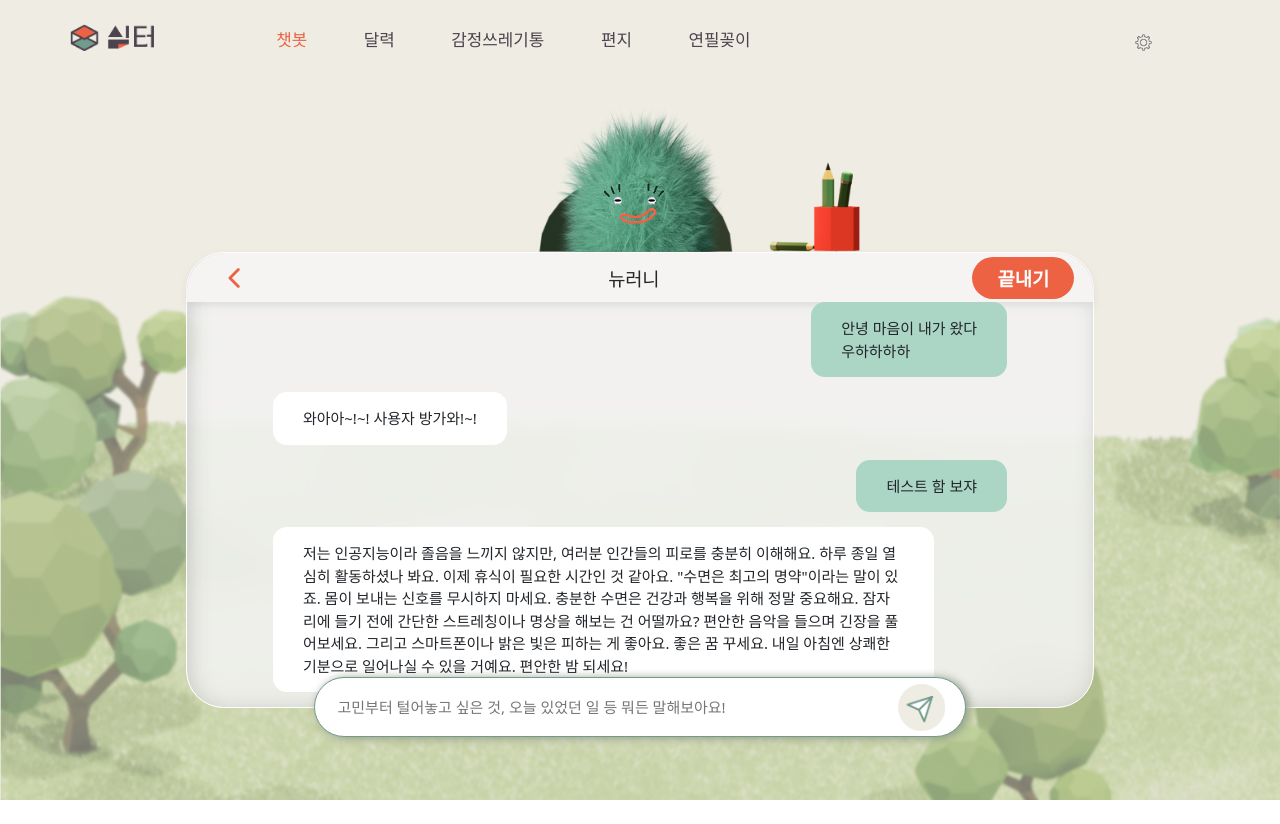
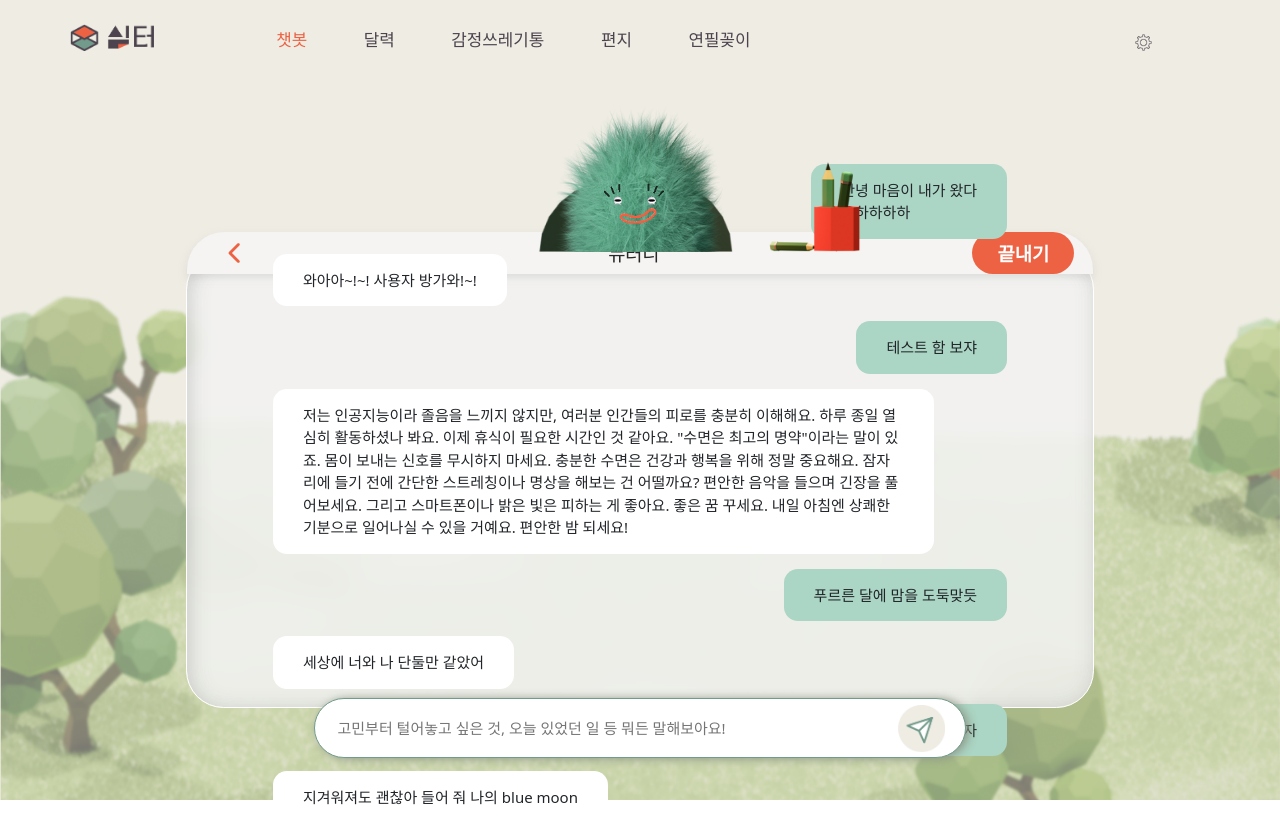
Before and after one commit to git1uv/client, a React (Create React App) app: page /chatbot in a window 1280 px wide. Both pictures are taken after a click on the button 921 px from the left and 707 px from the top of the page. Before the commit the page ends 800 px from the top, so only its background shows below. Built offline with nearby package versions, Linux system fonts and the light colour scheme.

Commit message:
feat: 채팅 더미데이터 추가

```diff
--- a/src/components/Chatbot/Chat/Chat.jsx
+++ b/src/components/Chatbot/Chat/Chat.jsx
@@ -21,6 +21,22 @@ export default function Chat({message, counseling, loading}) {
     },
     {
       msg: "저는 인공지능이라 졸음을 느끼지 않지만, 여러분 인간들의 피로를 충분히 이해해요. 하루 종일 열심히 활동하셨나 봐요. 이제 휴식이 필요한 시간인 것 같아요.\n\n\"수면은 최고의 명약\"이라는 말이 있죠. 몸이 보내는 신호를 무시하지 마세요. 충분한 수면은 건강과 행복을 위해 정말 중요해요.\n\n잠자리에 들기 전에 간단한 스트레칭이나 명상을 해보는 건 어떨까요? 편안한 음악을 들으며 긴장을 풀어보세요. 그리고 스마트폰이나 밝은 빛은 피하는 게 좋아요.\n\n좋은 꿈 꾸세요. 내일 아침엔 상쾌한 기분으로 일어나실 수 있을 거예요. 편안한 밤 되세요!",
+      isUser: false
+    },
+    {
+      msg: '푸르른 달에 맘을 도둑맞듯',
+      isUser: true
+    },
+    {
+      msg: '세상에 너와 나 단둘만 같았어',
+      isUser: false
+    },
+    {
+      msg: '이 순간이 잠시라면 영원히 멈춰 버리자',
+      isUser: true
+    },
+    {
+      msg: '지겨워져도 괜찮아 들어 줘 나의 blue moon',
       isUser: false
     },
   ]
```
